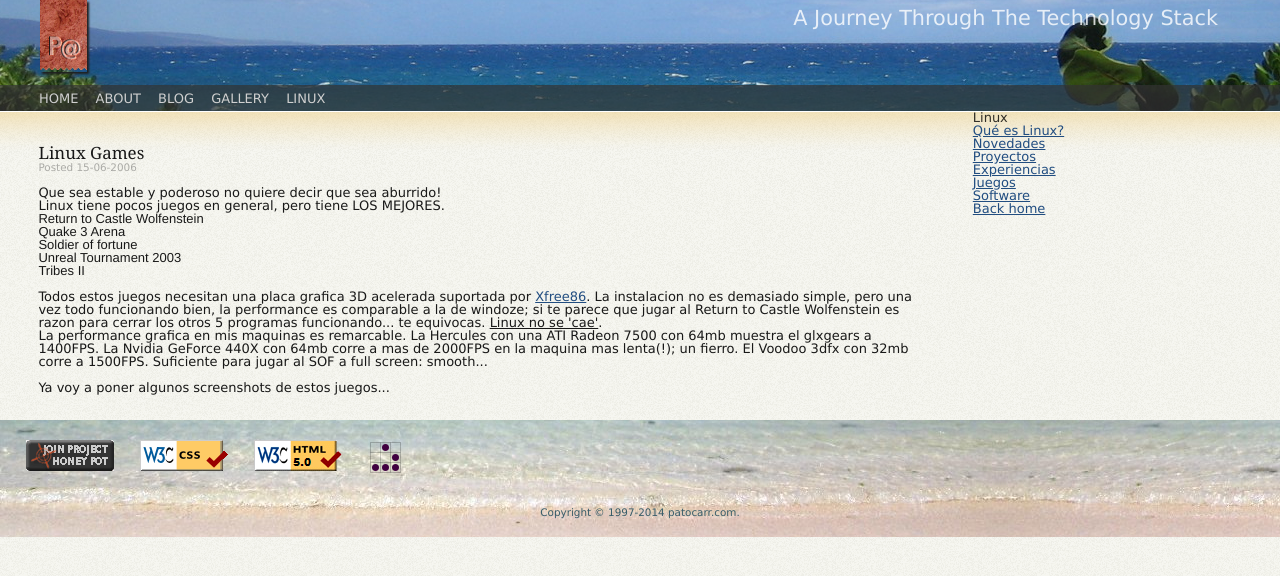
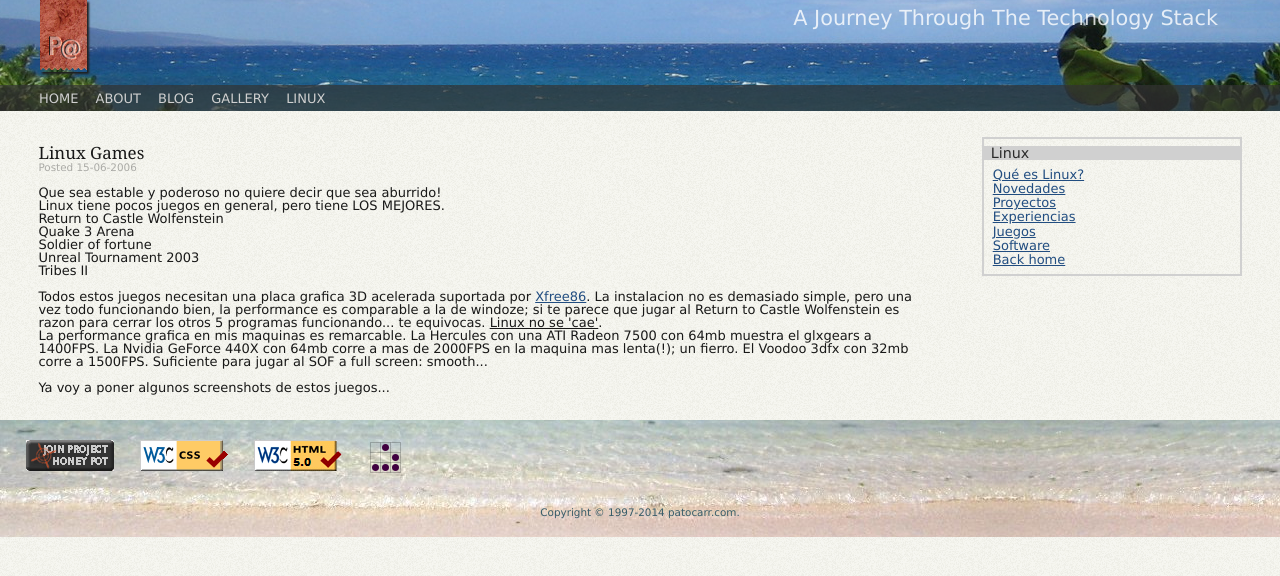
Before and after one commit to patocarr/patocarr.com, a Jekyll site: the page built from linux/games.html, in a window 1280 px wide. Shown: the top 576 px of the page. Built offline with Jekyll 4.4.1, drawn with Linux system fonts in a browser that asks for light colours; nearby versions of some CDN libraries; library files that are not in the unit come from our copies.

```diff
--- a/_includes/linux.html
+++ b/_includes/linux.html
@@ -1,4 +1,4 @@
-<div id="sidebar">
+<div class="sidebar">
 <dl>
 <dt> Linux </dt>
 <dd><a href="qlinux.html">Qu&eacute; es Linux?</a></dd>
--- a/linux/games.html
+++ b/linux/games.html
@@ -9,13 +9,13 @@ title: Proyectos
       <p>
  Que sea estable y poderoso no quiere decir que sea aburrido!<br />
  Linux tiene pocos juegos en general, pero tiene LOS MEJORES.</p>
- <small><font face="Helvetica, Arial, sans-serif">Return to Castle
+ <small>Return to Castle
 Wolfenstein<br />
  Quake 3 Arena<br />
  Soldier of fortune<br />
  Unreal Tournament 2003<br />
  Tribes II
-</font></small><br />
+</small><br />
 <p>
  Todos estos juegos necesitan una placa grafica 3D acelerada
 suportada por <a href="http://www.xfree86.org">Xfree86</a>. La
--- a/linux/index.html
+++ b/linux/index.html
@@ -17,7 +17,7 @@ code version control</i> o control de versionamiento de c&oacute;digo fuente.
 	</p>
     <h3>Uptime - 2004-08-23</h3>
     <p>Es hora de apagar mi computadora, para cambiarle la placa de video por otra un poco mas moderna. Sale Radeon 7500 y entra nVidia GeForce3 440. Voy a probar si la doble salida de video funciona en 1280x1024 en los dos monitores, mas el TV-OUT. El comando <i>uptime</i> reporta:</p><pre> 23:19:31  up 100 days,  3:53,  8 users,  load average: 0.15, 0.66, 0.91
-</pre><p>Efectivamente, esto significa que hace 100 d&iacute;as que mi compu no se apaga. No hubo reboots, ni <acronym title="Blue Screen Of Death">BSOD</acronym>s, ni worms, ni virus y sigue corriendo a la misma velocidad de siempre... parece imposible, no? Asi de estable es Linux.
+</pre><p>Efectivamente, esto significa que hace 100 d&iacute;as que mi compu no se apaga. No hubo reboots, ni <abbr title="Blue Screen Of Death">BSOD</abbr>s, ni worms, ni virus y sigue corriendo a la misma velocidad de siempre... parece imposible, no? Asi de estable es Linux.
       </p>
       <h3>Carta a ATC - por Tin23 - 22/09/03</h3>
       <div class="quote"><p class="quote-inner">Tin23&gt;"Hola, hace unas horas vi la entrevista a Bill Gates que pasaron. Queria decirles que no es exactamente lo que esperaba ver en un canal como el 7.
@@ -160,9 +160,9 @@ running for:
 like this:<br />
 <br />
 
-<div class="thumb" align="center">
+<div class="thumb" >
 <a href="xawtv1.jpg"><img src="xawtv1_s.jpg"
-alt="xawtv" width="120" height="96" border="0" /></a><br />
+alt="xawtv" width="120" height="96" /></a><br />
  Note the tv screen on the right, with the channels window where
 you can click on the picture to flip them.<br />
  Also on the camstream window, it's me live on the webcam: yes, two
--- a/linux/projects.html
+++ b/linux/projects.html
@@ -25,7 +25,6 @@ El script ruby entonces reemplaza los <i>tokens</i> con el contenido del archivo
 Cabe se&ntilde;alar que despues de probar mi versi&oacute;n proof-of-concept, decid&iacute; basarla en partes de la class PicasaAlbumHelper de <a href="http://www.hackerdude.com/">Hackerdude</a> que tiene una Creative Commons Atribution license.<br />
 Para ver un ejemplo del album generado, visite mi album de la <a href="http://patocarr.no-ip.org/SCALE05/">Southern California Linux Expo 2005</a><br />
 <a href="thumbs.tgz">Sources</a>
-</p>
 <h3>Estado del tiempo, Awk & Bash</h3>
 <p>Estoy haciendo un programita basado en <a href="http://www.gnu.org/software/gawk/gawk.html">awk</a> para embellecer c&oacute;digo vhdl. Es la primera vez que me pongo a estudiar awk, y realmente no es dificil y es bastante poderoso para ser usado como filtro. <br />
 <i>Cuidado, cuando uno anda con un martillo en la mano, de repente todo parece clavo.</i><br />
@@ -63,7 +62,6 @@ while (true) do
 done
 </pre>
 La <a href="http://patocarr.no-ip.org/webcam.jpeg">imagen con subt&iacute;tulo</a> se puede ver tambien en la p&aacute;gina principal
-</p>
 <h3>Jugando con pygtk</h3>
 <p>Hace un tiempo ya que tengo una webcam mirando hacia afuera de mi depto y junto con un web server corriendo en mi maquina, puedo generar imagenes cada segundo y ponerlas online. Lo que necesitaba era una ventanita que me mostrara la imagen actual del webcam, que se actualice cada segundo y que me diga si alguien est&aacute; viendo el website desde afuera. Asi es que con un par de horas de hacking con pygtk logr&eacute; lo siguiente: <a href="images.tgz">images.py</a></p>
 <br />
@@ -71,7 +69,7 @@ La <a href="http://patocarr.no-ip.org/webcam.jpeg">imagen con subt&iacute;tulo</
 <br />
 <small>Shot del script en acci&oacute;n</small>
 <h3>Enderezador de fotos digitales</h3>
-<p>Encontr&eacute; un viejo script perl que us&eacute; para enderezar fotos digitales basado en la informaci&oacute;n <acronym title="EXchangeable Image File">EXIF</acronym> que le agrega la c&aacute;mara digital.
+<p>Encontr&eacute; un viejo script perl que us&eacute; para enderezar fotos digitales basado en la informaci&oacute;n <abbr title="EXchangeable Image File">EXIF</abbr> que le agrega la c&aacute;mara digital.
 Esta info tiene entre otras cosas, shutter speed, apertura y orientaci&oacute;n.
 Este script necesita algunas tools de <a href="http://www.imagemagick.com">ImageMagick</a> como mogrify e identify.<br />
 El c&oacute;digo esta protegido por la Licencia General GNU y disponible para download: <a type="text/css" href="standup.tar.gz">standup.pl</a></p>
--- a/styles/style.css
+++ b/styles/style.css
@@ -181,7 +181,7 @@ visibility:hidden;
   float: left;
 }
 
-acronym {
+abbr {
   border-bottom-style: dotted;
   border-bottom-width: 1px;
 }
```
Also changed, not shown: linux/news.html (+2 -5 lines).
